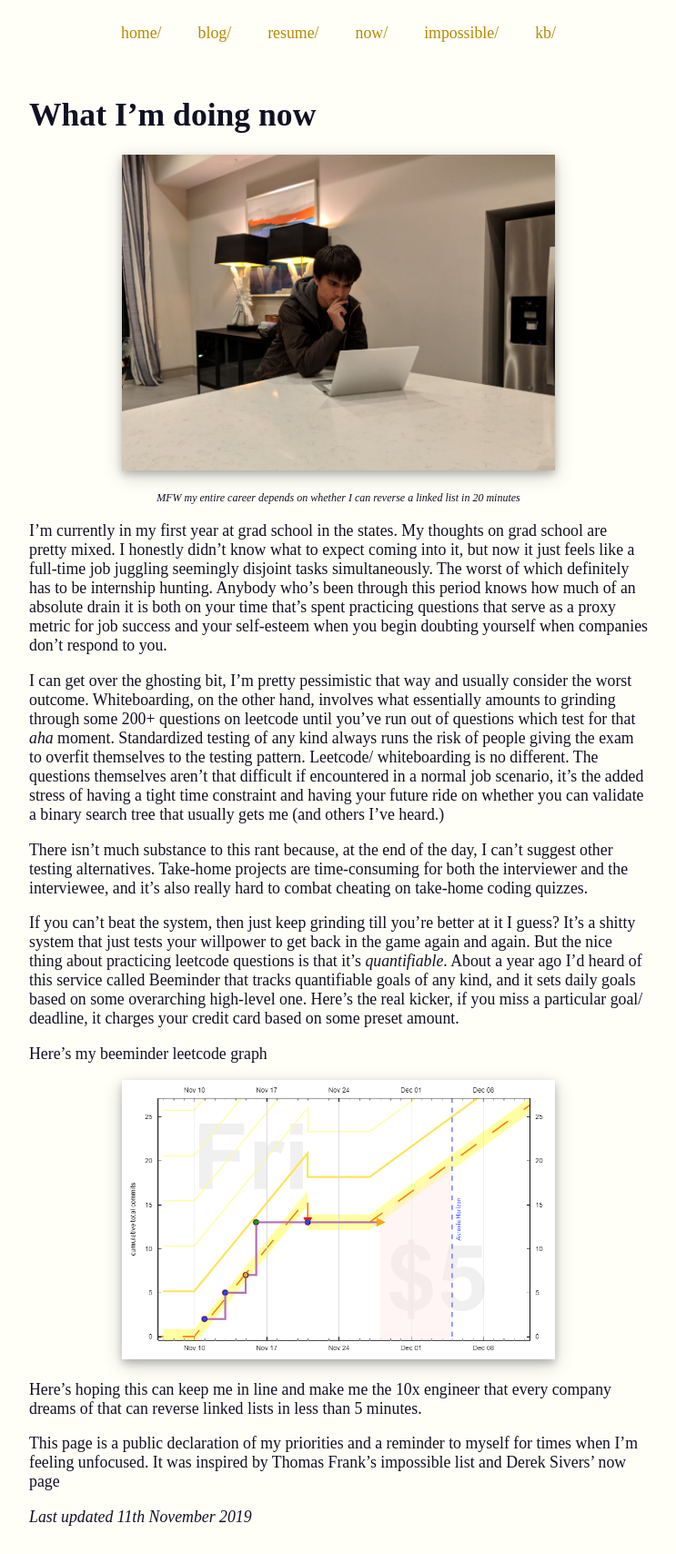
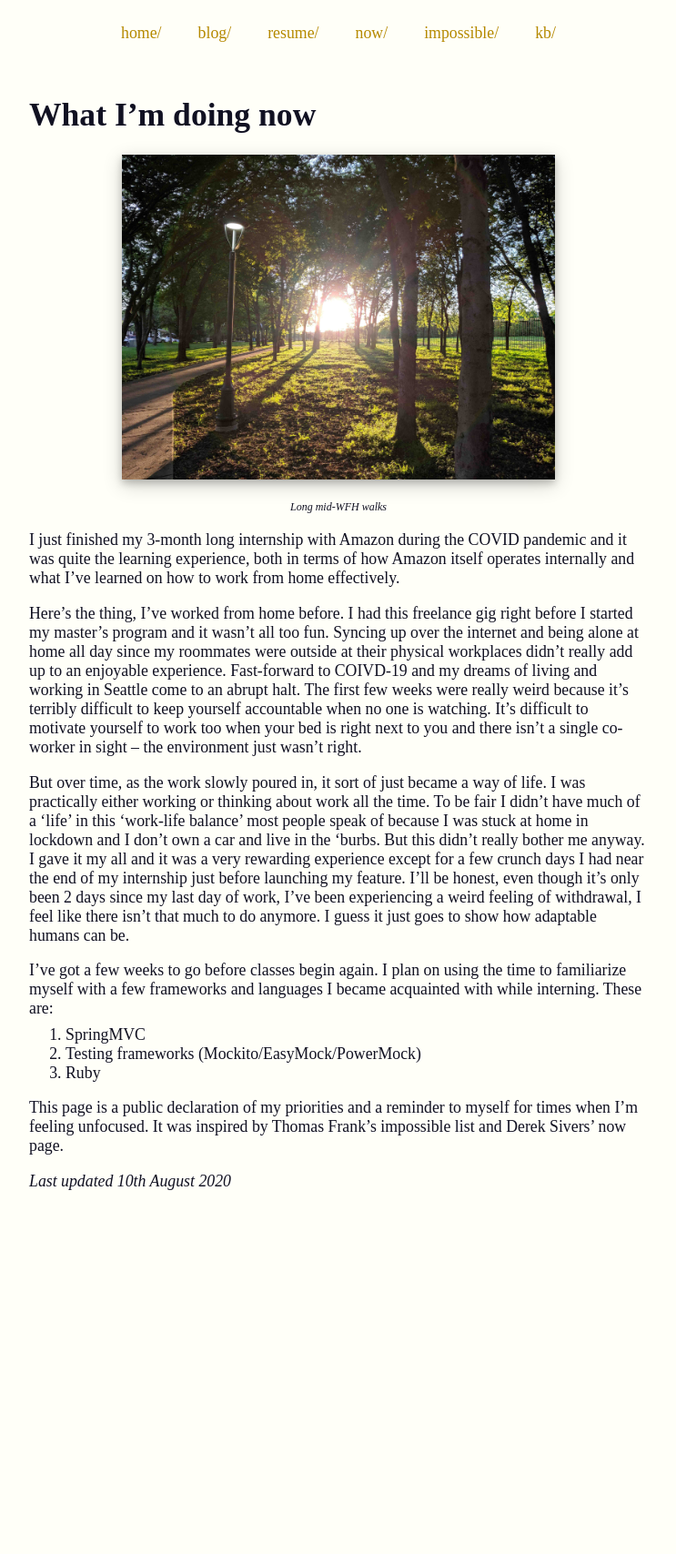
Before and after one commit to adyshake/adyshake.github.io, a Jekyll site: the page built from now.md, in a window 1280 px wide. Shown: the whole page at 91% size, without its empty margins (268-1011 px from the left). Built offline with Jekyll 4.4.1, drawn with Linux system fonts in a browser that asks for light colours; nearby versions of some CDN libraries; some web fonts are replaced; after the commit the page ends 1339 px from its top, so only the background shows below that.

Commit message:
August update

```diff
--- a/now.md
+++ b/now.md
@@ -9,29 +9,46 @@
 ![now_page]
 
 {: align="middle" style="font-size:12px"}
-_MFW my entire career depends on whether I can reverse a linked list in 20 minutes_
+_Long mid-WFH walks_
 
-I'm currently in my first year at grad school in the states. My thoughts on grad school are pretty mixed. I honestly didn't know what to expect coming into it, but now it just feels like a full-time job juggling seemingly disjoint tasks simultaneously. The worst of which definitely has to be internship hunting. Anybody who's been through this period knows how much of an absolute drain it is both on your time that's spent practicing questions that serve as a proxy metric for job success and your self-esteem when you begin doubting yourself when companies don't respond to you.
+I just finished my 3-month long internship with Amazon during the COVID pandemic
+and it was quite the learning experience, both in terms of how Amazon itself
+operates internally and what I’ve learned on how to work from home effectively.
 
-I can get over the ghosting bit, I'm pretty pessimistic that way and usually consider the worst outcome. Whiteboarding, on the other hand, involves what essentially amounts to grinding through some 200+ questions on leetcode until you've run out of questions which test for that _aha_ moment.
-Standardized testing of any kind always runs the risk of people giving the exam to overfit themselves to the testing pattern. Leetcode/ whiteboarding is no different. The questions themselves aren't that difficult if encountered in a normal job scenario, it's the added stress of having a tight time constraint and having your future ride on whether you can validate a binary search tree that usually gets me (and others I've heard.)
+Here’s the thing, I’ve worked from home before. I had this freelance gig right
+before I started my master’s program and it wasn’t all too fun. Syncing up over
+the internet and being alone at home all day since my roommates were outside at
+their physical workplaces didn’t really add up to an enjoyable experience.
+Fast-forward to COIVD-19 and my dreams of living and working in Seattle come to
+an abrupt halt. The first few weeks were really weird because it’s terribly
+difficult to keep yourself accountable when no one is watching. It’s difficult
+to motivate yourself to work too when your bed is right next to you and there
+isn’t a single co-worker in sight – the environment just wasn’t right.
 
-There isn't much substance to this rant because, at the end of the day, I can't suggest other testing alternatives. Take-home projects are time-consuming for both the interviewer and the interviewee, and it's also really hard to combat cheating on take-home coding quizzes.
+But over time, as the work slowly poured in, it sort of just became a way of
+life. I was practically either working or thinking about work all the time. To
+be fair I didn’t have much of a ‘life’ in this ‘work-life balance’ most people
+speak of because I was stuck at home in lockdown and I don’t own a car and live
+in the 'burbs. But this didn’t really bother me anyway. I gave it my all and it
+was a very rewarding experience except for a few crunch days I had near the end
+of my internship just before launching my feature. I’ll be honest, even though
+it’s only been 2 days since my last day of work, I’ve been experiencing a weird
+feeling of withdrawal, I feel like there isn’t that much to do anymore. I guess
+it just goes to show how adaptable humans can be.
 
-If you can't beat the system, then just keep grinding till you're better at it I guess? It's a shitty system that just tests your willpower to get back in the game again and again. But the nice thing about practicing leetcode questions is that it's _quantifiable_. About a year ago I'd heard of this service called Beeminder that tracks quantifiable goals of any kind, and it sets daily goals based on some overarching high-level one. Here's the real kicker, if you miss a particular goal/ deadline, it charges your credit card based on some preset amount.
+I’ve got a few weeks to go before classes begin again. I plan on using the time
+to familiarize myself with a few frameworks and languages I became acquainted
+with while interning. These are:
 
-Here's my beeminder leetcode graph
+1. SpringMVC
+2. Testing frameworks (Mockito/EasyMock/PowerMock)
+3. Ruby
 
-{: align="middle"}
-![beeminder]
+This page is a public declaration of my priorities and a reminder to myself for
+times when I’m feeling unfocused. It was inspired by Thomas Frank’s impossible
+list and Derek Sivers’ now page.
 
-Here's hoping this can keep me in line and make me the 10x engineer that every company dreams of that can reverse linked lists in less than 5 minutes.
-
-This page is a public declaration of my priorities and a reminder to myself for times when I'm feeling unfocused. It was inspired by Thomas Frank's impossible list and Derek Sivers' now page
-
-_Last updated 11th November 2019_
+_Last updated 10th August 2020_
 
 [now_page]: /images/now_page.jpg
 {:class="shadow-img"  width="70%"}
-[beeminder]: /images/beeminder.png
-{:class="shadow-img"  width="70%"}
```
Also changed, not shown: _includes/biosketch.md (+2 -4 lines), resume.md (+10 -2 lines), README.md, images/now_page.jpg, 1 other file.
